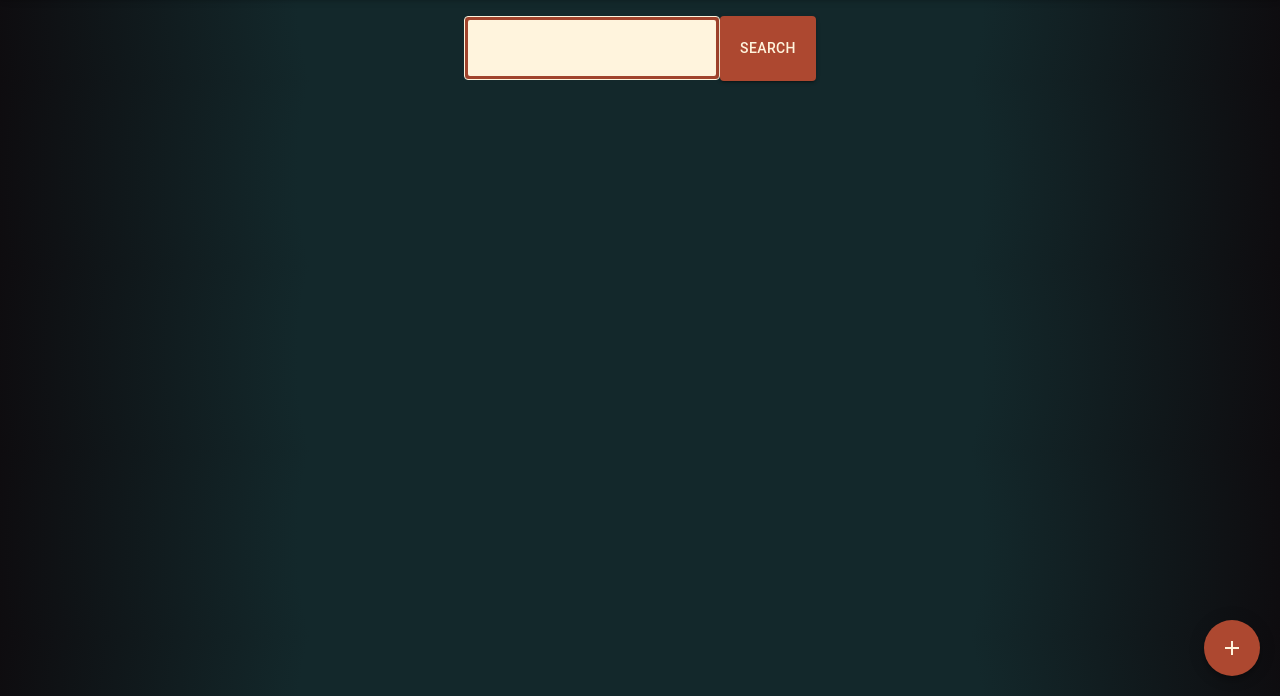
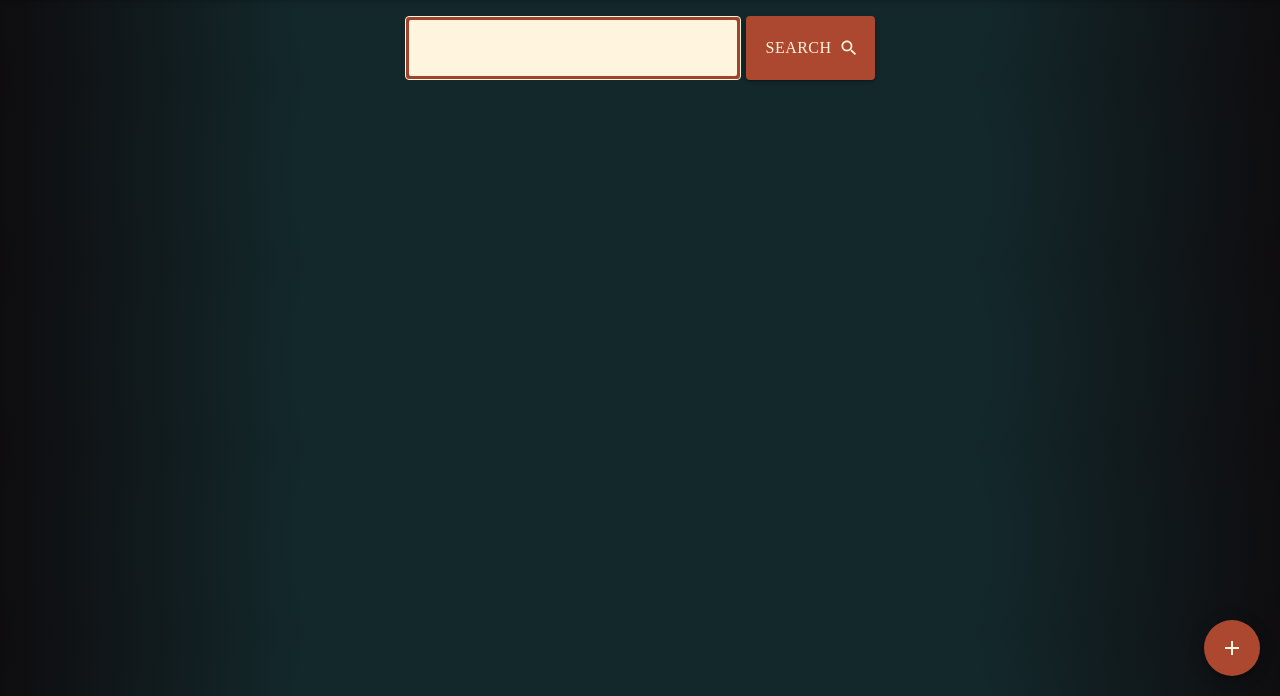
Before and after one commit to travisjhuss/movie-collection, a React app: page /#/search in a window 1280 px wide. Shown: the part 104-800 px from the top of the page. Built offline with nearby package versions, Linux system fonts and the light colour scheme.

Commit message:
starting backend search shit

```diff
--- a/src/components/Search/Search.css
+++ b/src/components/Search/Search.css
@@ -3,14 +3,18 @@
     /* color: #fff4dd; */
 }
 
-#search-icon, #search-text {
+#search-text {
     color: #a0432c;
     background-color: #fff4dd;
     border:  #a0432c 4px solid;
     border-radius: 6px;
+    width: 300px;
 }
 
 #search-submit {
     color: #fff4dd;
-    padding: 20px 20px;
+    padding: 18px 20px;
+    font-family: 'Times New Roman', Times, serif;
+    font-size: 16px;
+    margin-left: 5px;
 }
--- a/src/components/Search/Search.jsx
+++ b/src/components/Search/Search.jsx
@@ -1,7 +1,7 @@
-import InputAdornment from '@material-ui/core/InputAdornment';
 import { TextField, makeStyles, Button } from '@material-ui/core';
 import SearchIcon from '@material-ui/icons/Search';
 import { useEffect, useState } from 'react';
+import { useDispatch } from 'react-redux';
 
 import './Search.css';
 
@@ -24,7 +24,13 @@ function Search() {
 
     const classes = useStyles();
 
+    const dispatch = useDispatch();
+
     const [searchText, setSearchText] = useState('');
+
+    const handleSearch = () => {
+        console.log('clicked search,', searchText);
+    }
 
     return (
         <div id="search-field">
@@ -40,6 +46,8 @@ function Search() {
                 id="search-submit"
                 variant="contained"
                 color="secondary"
+                endIcon={<SearchIcon />}
+                onClick={handleSearch}
             >
                 Search
             </Button>
```
